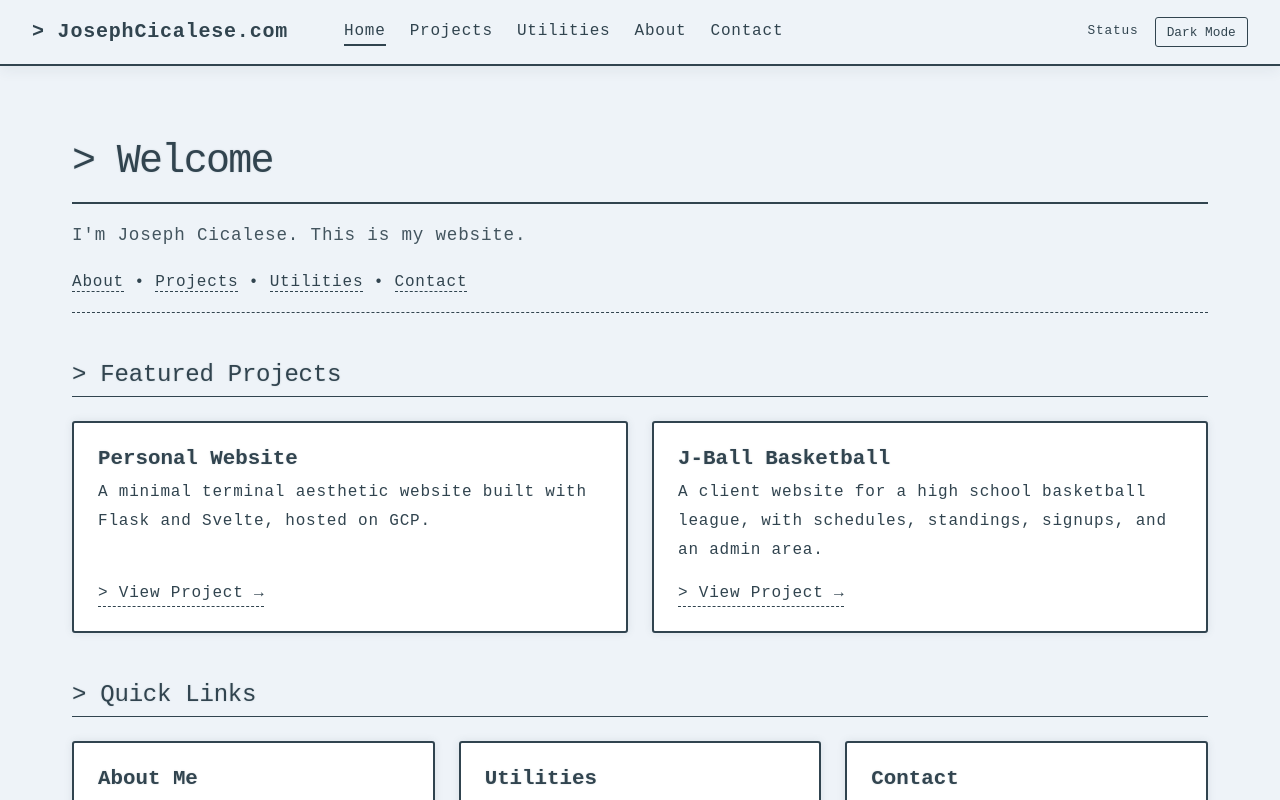
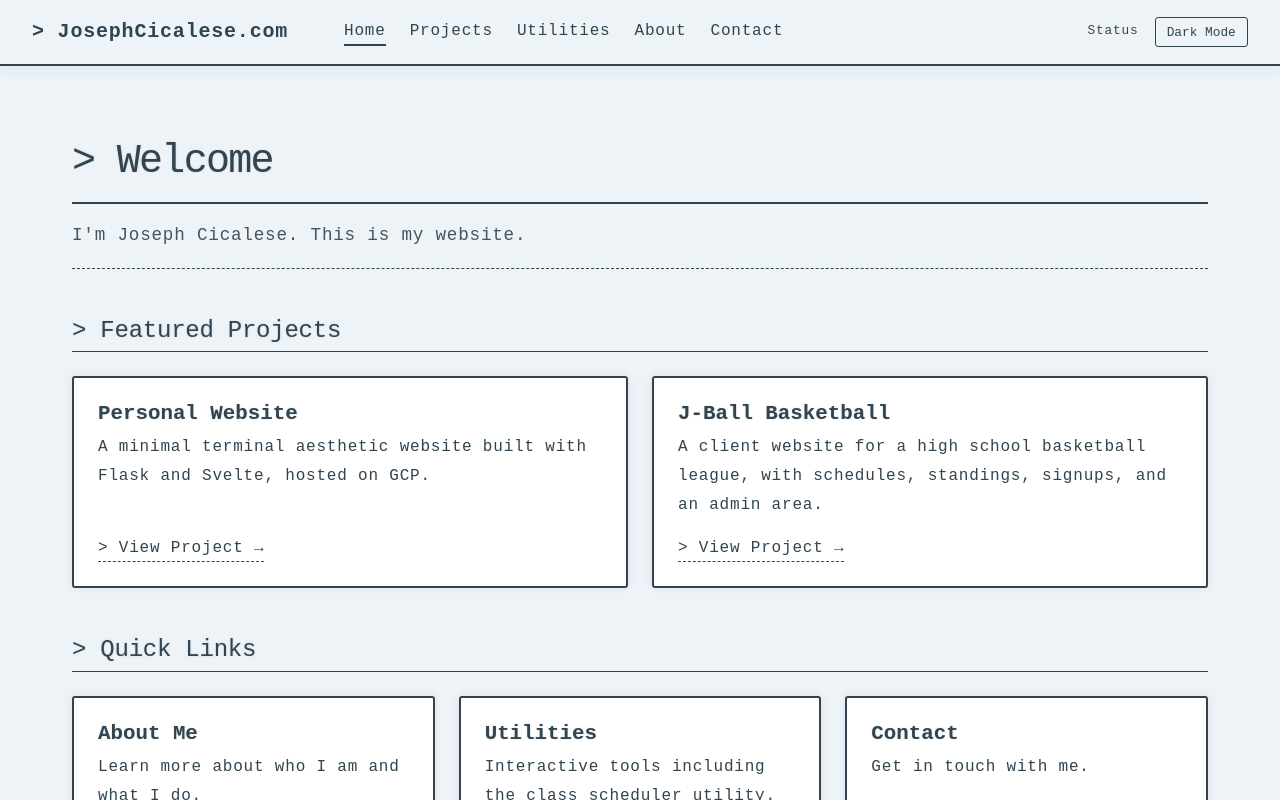
Before and after one commit to DefiantBurger/Website, a Svelte app in the folder frontend/: page / in a window 1280 px wide. Shown: the top 800 px of the page. Built offline with nearby package versions, Linux system fonts and the light colour scheme; no server answers.

Commit message:
Removed the duplicate section links from the home page header

```diff
--- a/frontend/src/pages/Home.svelte
+++ b/frontend/src/pages/Home.svelte
@@ -1,12 +1,7 @@
 <script lang="ts">
   import LinkCard from '../lib/components/LinkCard.svelte';
   import PageHeader from '../lib/components/PageHeader.svelte';
-  import { pathFor, routeDefinitions } from '../lib/routeDefinitions';
-
-  const sectionLinks = (['about', 'projects', 'utilities', 'contact'] as const).map((key) => ({
-    label: routeDefinitions[key].meta.title,
-    href: pathFor(key),
-  }));
+  import { pathFor } from '../lib/routeDefinitions';
 
   const featuredProjects: { title: string; description: string; slug: string }[] = [
     {
@@ -40,14 +35,7 @@
   ];
 </script>
 
-<PageHeader title="Welcome" description="I'm Joseph Cicalese. This is my website.">
-  <p class="section-links">
-    {#each sectionLinks as link, index (link.href)}
-      <!-- eslint-disable-next-line svelte/no-useless-mustaches -- Svelte trims literal whitespace at block edges -->
-      {#if index > 0}{' • '}{/if}<a href={link.href}>{link.label}</a>
-    {/each}
-  </p>
-</PageHeader>
+<PageHeader title="Welcome" description="I'm Joseph Cicalese. This is my website." />
 
 <section>
   <h2 class="prompt section-title">Featured Projects</h2>
@@ -79,10 +67,6 @@
 </section>
 
 <style>
-  .section-links {
-    margin-top: 1rem;
-  }
-
   section {
     margin: 3rem 0;
   }
```
Also changed, not shown: 1 other file (tests, documents, lock files or other folders).
